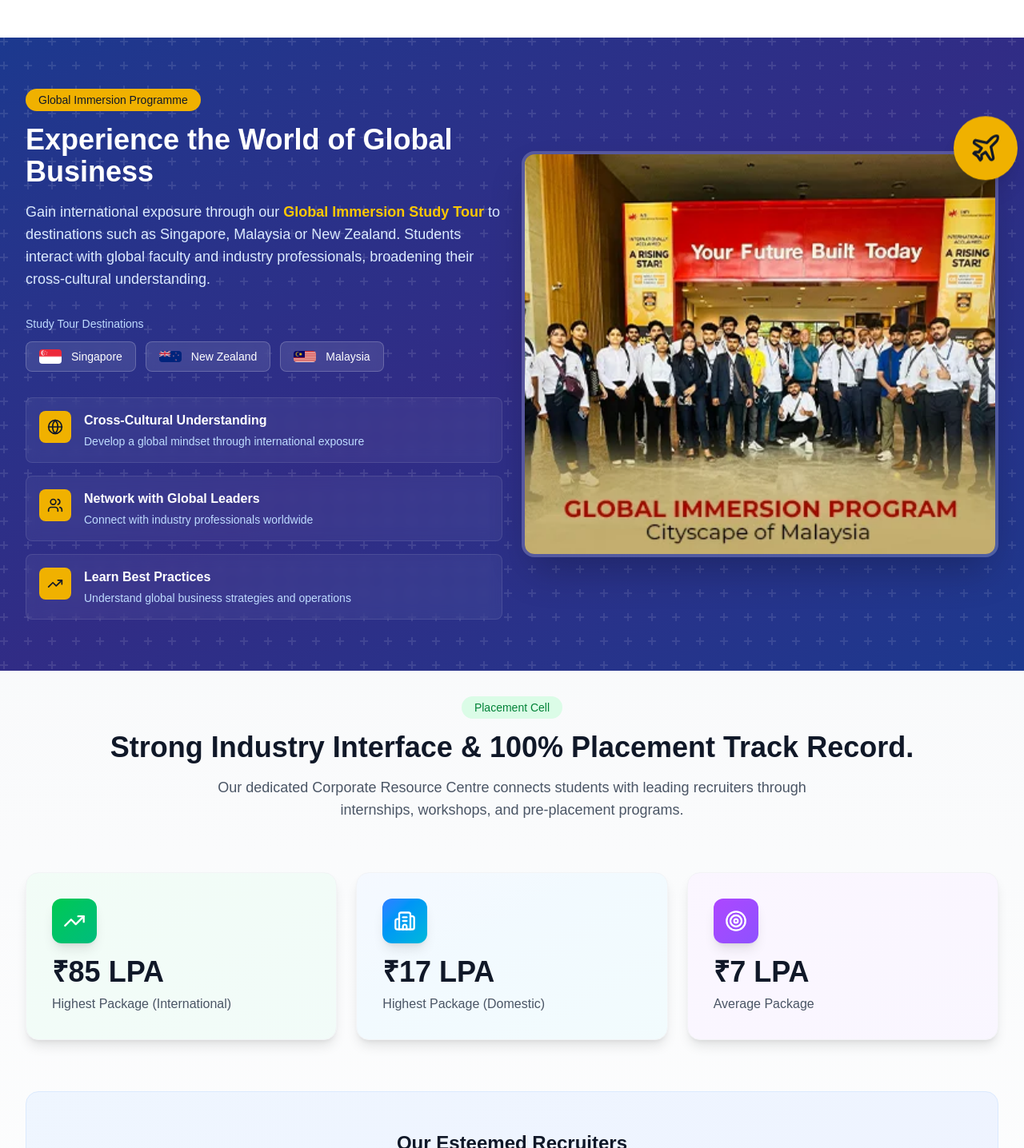
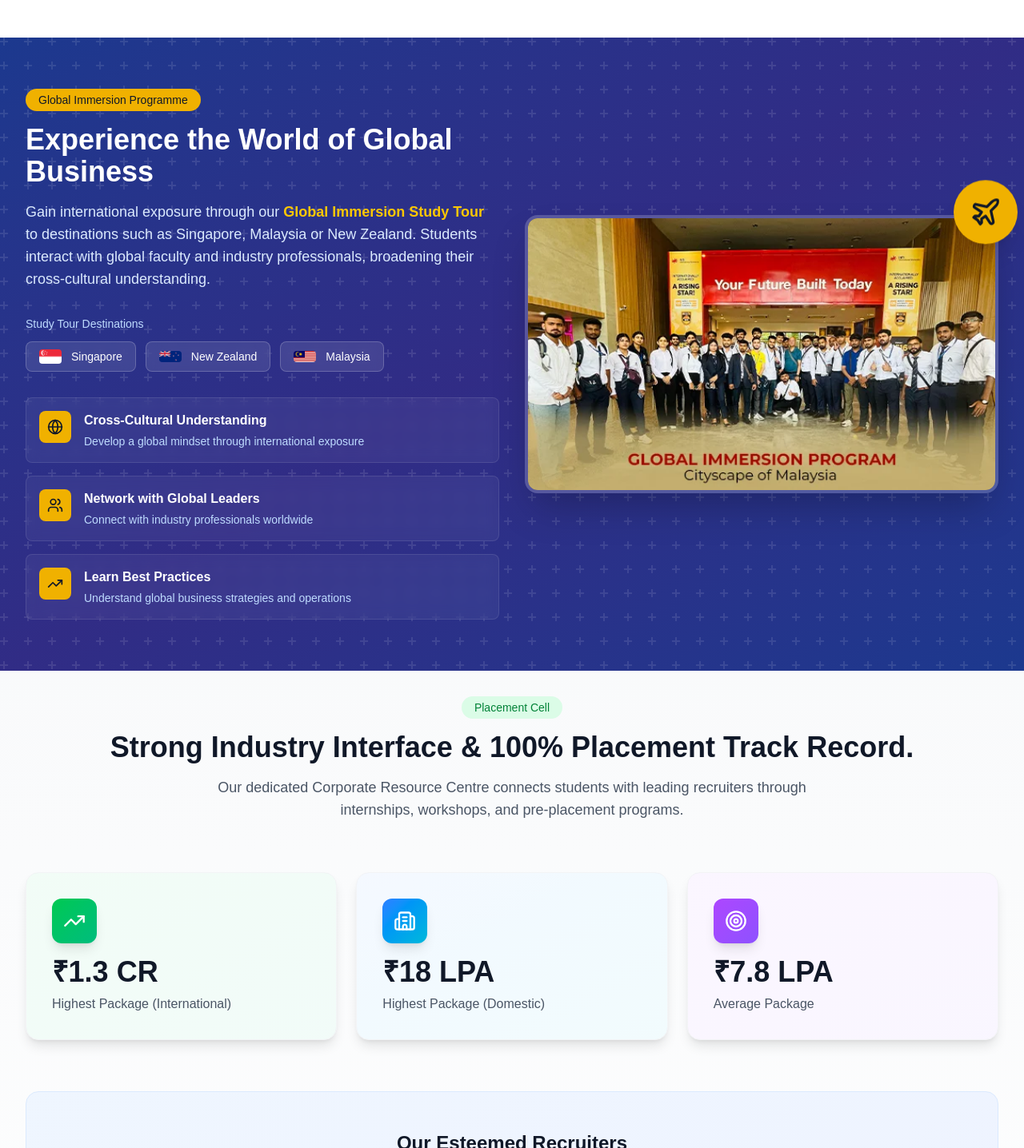
Before and after one commit to JatinBrandshow/aimt-pgdm-landing, a Next.js app: page / in a window 1280 px wide. Shown: the part 3821-5257 px from the top of the page at 80% size. Built offline with nearby package versions, Linux system fonts and the light colour scheme.

Commit message:
new changes

```diff
--- a/src/components/GlobalExposure.js
+++ b/src/components/GlobalExposure.js
@@ -44,7 +44,7 @@ const GlobalExposure = () => {
                 </div>
 
                 <div className="max-w-7xl mx-auto px-4 sm:px-6 lg:px-8 relative z-10">
-                    <div className="grid lg:grid-cols-2 gap-6 items-center">
+                    <div className="grid lg:grid-cols-2 gap-8 items-center">
                         {/* --- Left Content --- */}
                         <div className="space-y-8">
                             <div>
@@ -118,7 +118,7 @@ const GlobalExposure = () => {
                                     alt="Global Business Experience"
                                     width={600}
                                     height={500}
-                                    className="w-full h-[500px] object-cover"
+                                    className="w-full object-cover"
                                 />
                             </div>
 
--- a/src/components/PlacementHighlights.js
+++ b/src/components/PlacementHighlights.js
@@ -7,19 +7,19 @@ import React from "react";
 const stats = [
     {
         icon: TrendingUp,
-        value: "₹85 LPA",
+        value: "₹1.3 CR",
         label: "Highest Package (International)",
         color: "from-green-500 to-emerald-500",
     },
     {
         icon: Building2,
-        value: "₹17 LPA",
+        value: "₹18 LPA",
         label: "Highest Package (Domestic)",
         color: "from-blue-500 to-cyan-500",
     },
     {
         icon: Target,
-        value: "₹7 LPA",
+        value: "₹7.8 LPA",
         label: "Average Package",
         color: "from-purple-500 to-violet-500",
     },
```
